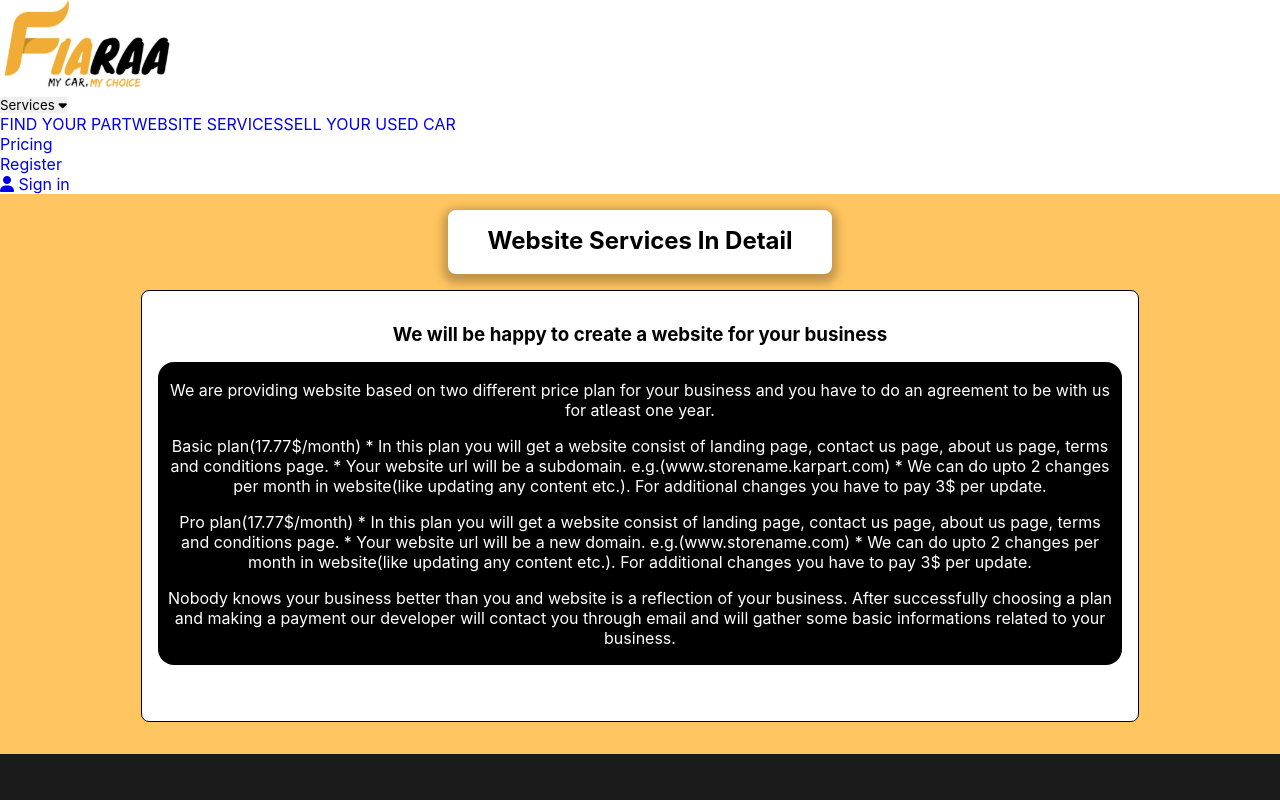
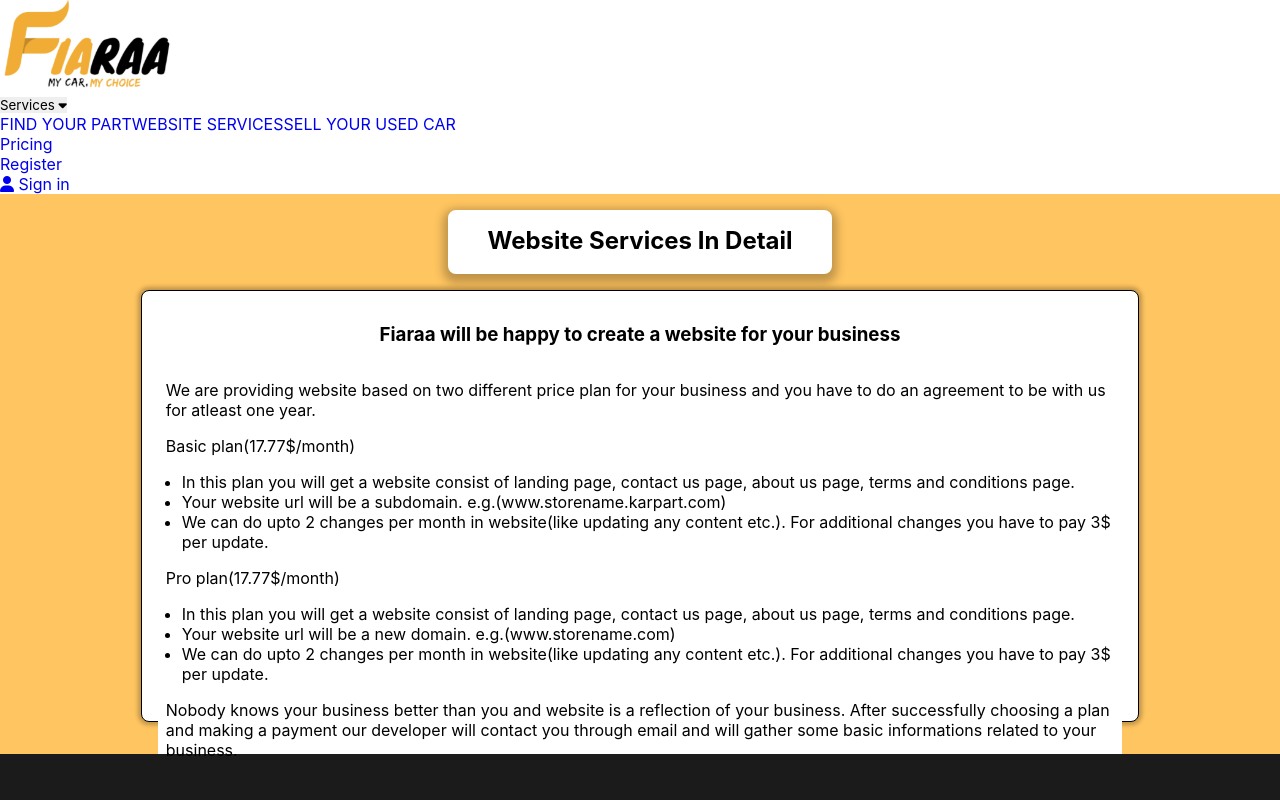
Before and after one commit to nimtabo/my-test, a React (Create React App) app in the folder client/: page /websites in a window 1280 px wide. Shown: the top 800 px of the page. Built offline with nearby package versions, Linux system fonts and the light colour scheme.

Commit message:
fine changes

```diff
--- a/client/src/components/body/home/Home.webs.js
+++ b/client/src/components/body/home/Home.webs.js
@@ -32,7 +32,7 @@
             </div>
 
             <div>
-              <p><a href="#"> Know in detail about website service</a></p>
+              <p><Link to="/websites"> Know in detail about website service</Link></p>
             </div>
 
             <div>
--- a/client/src/components/body/pages/About.js
+++ b/client/src/components/body/pages/About.js
@@ -4,7 +4,7 @@
 function About() {
   return (
     <div className="about-us-page">
-      <div className="page-title">
+      <div className="page-title_about">
         <h1>About Us</h1>
         <p>We’re Fiaraa and we’re transforming the used parts bying experience across US</p>
       </div>
@@ -18,7 +18,7 @@
             Our online tools are powerful to help connect sellers to buyers in the most cost effective way at your fingertips.
           </p>
         </div>
-        <div className="right-item">Item right</div>
+        {/* <div className="right-item">Item right</div> */}
       </div>
       <div className="bottom-container">
         <h3>Our Team</h3>
--- a/client/src/components/body/pages/Pricing.js
+++ b/client/src/components/body/pages/Pricing.js
@@ -17,21 +17,74 @@
             <h3>Free</h3>
             <h3>$0/month</h3>
             <hr />
+
+            <div>
+              <p>
+                Permitted
+                <br />
+                To
+                <br />
+                Upload
+                <br />
+                Maximum
+                <br />
+                2 Parts
+              </p>
+            </div>
           </div>
           <div className="price-card">
             <h3>Bronze</h3>
-            <h3>$100/month</h3>
+            <h3>$10/month</h3>
             <hr />
+            <div>
+              <p>
+                Permitted
+                <br />
+                To
+                <br />
+                Upload
+                <br />
+                Maximum
+                <br />
+                5 Parts
+              </p>
+            </div>
           </div>
           <div className="price-card">
             <h3>Silver</h3>
-            <h3>$150/month</h3>
+            <h3>$15/month</h3>
             <hr />
+            <div>
+              <p>
+                Permitted
+                <br />
+                To
+                <br />
+                Upload
+                <br />
+                Maximum
+                <br />
+                10 Parts
+              </p>
+            </div>
           </div>
           <div className="price-card">
             <h3>Gold</h3>
-            <h3>$200/month</h3>
+            <h3>$20/month</h3>
             <hr />
+            <div>
+              <p>
+                Permitted
+                <br />
+                To
+                <br />
+                Upload
+                <br />
+                Maximum
+                <br />
+                15 Parts
+              </p>
+            </div>
           </div>
         </div>
       </div>
@@ -47,8 +100,11 @@
             <hr />
             <p>
               Your website url will be a subdomain.
+              <br />
               (e.g. yourstorename.carparts.com)
+              <br />
               + 2 free changes per month
+              <br />
               (additional change $3)
             </p>
           </div>
@@ -60,8 +116,11 @@
             <p>
               Your website url will be a new domain
               of your choice.
+              <br />
               (e.g. yourstorename.com)
+              <br />
               + 2 free changes per month
+              <br />
               (additional change $3)
             </p>
           </div>
--- a/client/src/components/body/pages/WebServices.js
+++ b/client/src/components/body/pages/WebServices.js
@@ -7,25 +7,27 @@
       <div className="page-tittle">
         <h2>Website Services In Detail</h2>
       </div>
-      <div className="contents">
-        <h3>We will be happy to create a website for your business</h3>
+      <div className="webservices_contents">
+        <h3>Fiaraa will be happy to create a website for your business</h3>
 
-        <div className="details">
+        <div className="webservices_details">
           <p>
             We are providing website based on two different price plan for your business and you have to do an agreement to be with us for atleast one year.
           </p>
-          <p>
-            Basic plan(17.77$/month)
-            * In this plan you will get a website consist of landing page, contact us page, about us page, terms and conditions page.
-            * Your website url will be a subdomain. e.g.(www.storename.karpart.com)
-            * We can do upto 2 changes per month in website(like updating any content etc.).  For additional changes you have to pay 3$ per update.
-          </p>
-          <p>
-            Pro plan(17.77$/month)
-            * In this plan you will get a website consist of landing page, contact us page, about us page, terms and conditions page.
-            * Your website url will be a new domain. e.g.(www.storename.com)
-            * We can do upto 2 changes per month in website(like updating any content etc.).  For additional changes you have to pay 3$ per update.
-          </p>
+
+          <p>Basic plan(17.77$/month)</p>
+          <ul>
+            <li>In this plan you will get a website consist of landing page, contact us page, about us page, terms and conditions page.</li>
+            <li>Your website url will be a subdomain. e.g.(www.storename.karpart.com)</li>
+            <li>We can do upto 2 changes per month in website(like updating any content etc.).  For additional changes you have to pay 3$ per update.</li>
+          </ul>
+
+          <p>Pro plan(17.77$/month)</p>
+          <ul>
+            <li>In this plan you will get a website consist of landing page, contact us page, about us page, terms and conditions page.</li>
+            <li>Your website url will be a new domain. e.g.(www.storename.com)</li>
+            <li>We can do upto 2 changes per month in website(like updating any content etc.).  For additional changes you have to pay 3$ per update.</li>
+          </ul>
 
           <p>
             Nobody knows your business better than you and website is a reflection of your business. After successfully choosing a plan and making a payment our developer will contact you through email and will gather some basic informations related to your business.
--- a/client/src/components/body/pages/about.css
+++ b/client/src/components/body/pages/about.css
@@ -3,19 +3,20 @@
   padding: 1rem 1rem;
 }
 
-.page-title {
-  height: 8rem;
+.page-title_about {
+  height: 7rem;
   width: 25rem;
   margin: 0px auto;
   background-color: #ffffff;
   text-align: center;
   border: 0.5rem solid #fff;
   border-radius: 0.5rem;
+  box-shadow: 0px 4px 10px 5px rgba(0, 0, 0, 0.25);
 }
-/* .top-container,
-.bottom-container {
-  width: 100%;
-} */
+
+.page-title_about p {
+  margin-top: 1.5rem;
+}
 
 .top-container {
   margin-top: 1rem;
@@ -30,14 +31,18 @@
   height: 15rem;
   background-color: #fff;
   border: 0.1rem solid #000;
-  width: 38.5%;
+  width: 45%;
   margin: 0.1rem 1rem;
   border-radius: 1rem;
   padding: 1rem 1rem;
+  box-shadow: 0px 4px 10px 5px rgba(0, 0, 0, 0.25);
+}
+.left-item h3 {
+  text-align: center;
 }
 
 .left-item p {
-  margin: 1rem auto;
+  margin: 2rem;
 }
 .bottom-container {
   background-color: #fff;
--- a/client/src/components/body/pages/webservices.css
+++ b/client/src/components/body/pages/webservices.css
@@ -15,7 +15,7 @@
   box-shadow: 0px 4px 10px 5px rgba(0, 0, 0, 0.25);
 }
 
-.contents {
+.webservices_contents {
   width: 80%;
   height: 27rem;
   background-color: #fff;
@@ -23,23 +23,30 @@
   border: 0.1rem solid #000;
   border-radius: 0.5rem;
   padding: 1rem 1rem;
+  box-shadow: 0px 0px 4px 3px rgba(0, 0, 0, 0.25);
 }
 
-.contents h3 {
+.webservices_contents h3 {
   text-align: center;
   /* font-size: 1.4rem; */
   margin: 1rem 1rem;
 }
 
-.details p,
-.contents p {
+.webservices_details p,
+.webservices_contents p {
   margin: 1rem 0px;
-  color: #fff;
+  text-align: left;
+  /* color: #fff; */
 }
 
-.contents .details {
-  background-color: #000;
-  color: #fff;
+.webservices_contents ul {
+  list-style-type: disc;
+  margin-left: 1rem;
+}
+
+.webservices_contents .webservices_details {
+  background-color: #fff;
+  color: #000;
   border-radius: 1rem;
   padding: 0.1rem 0.5rem;
 }
--- a/client/src/components/header/header.css
+++ b/client/src/components/header/header.css
@@ -23,7 +23,7 @@
   margin-left: 5px;
   display: inline-block;
   padding: 10px 20px;
-  opacity: 0.7;
+  opacity: 1;
 }
 /* login button */
 header ul .login {
@@ -43,7 +43,7 @@
 /* Register button End */
 
 header ul li:hover {
-  opacity: 1;
+  opacity: 0.7;
 }
 
 header ul li img {
```
